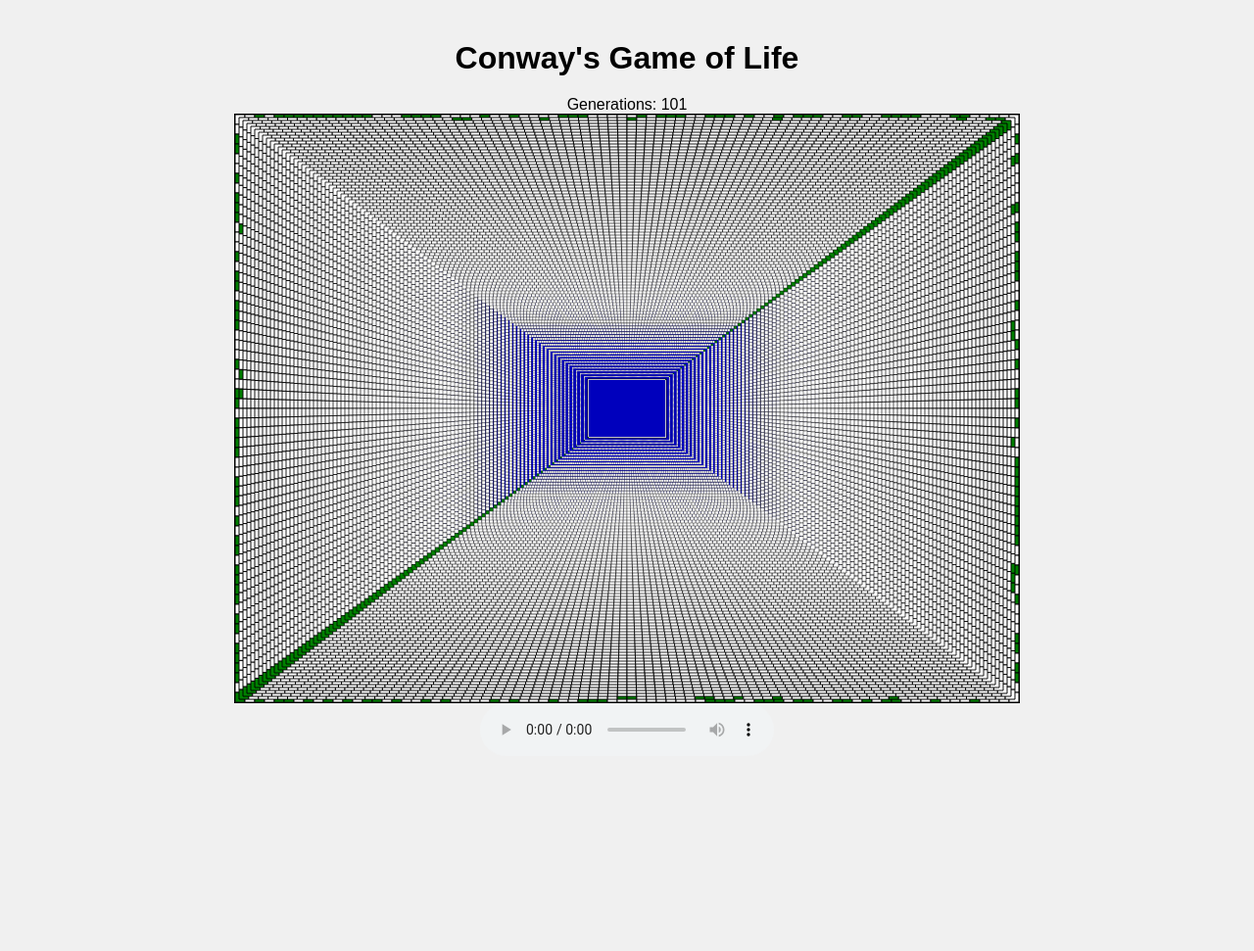
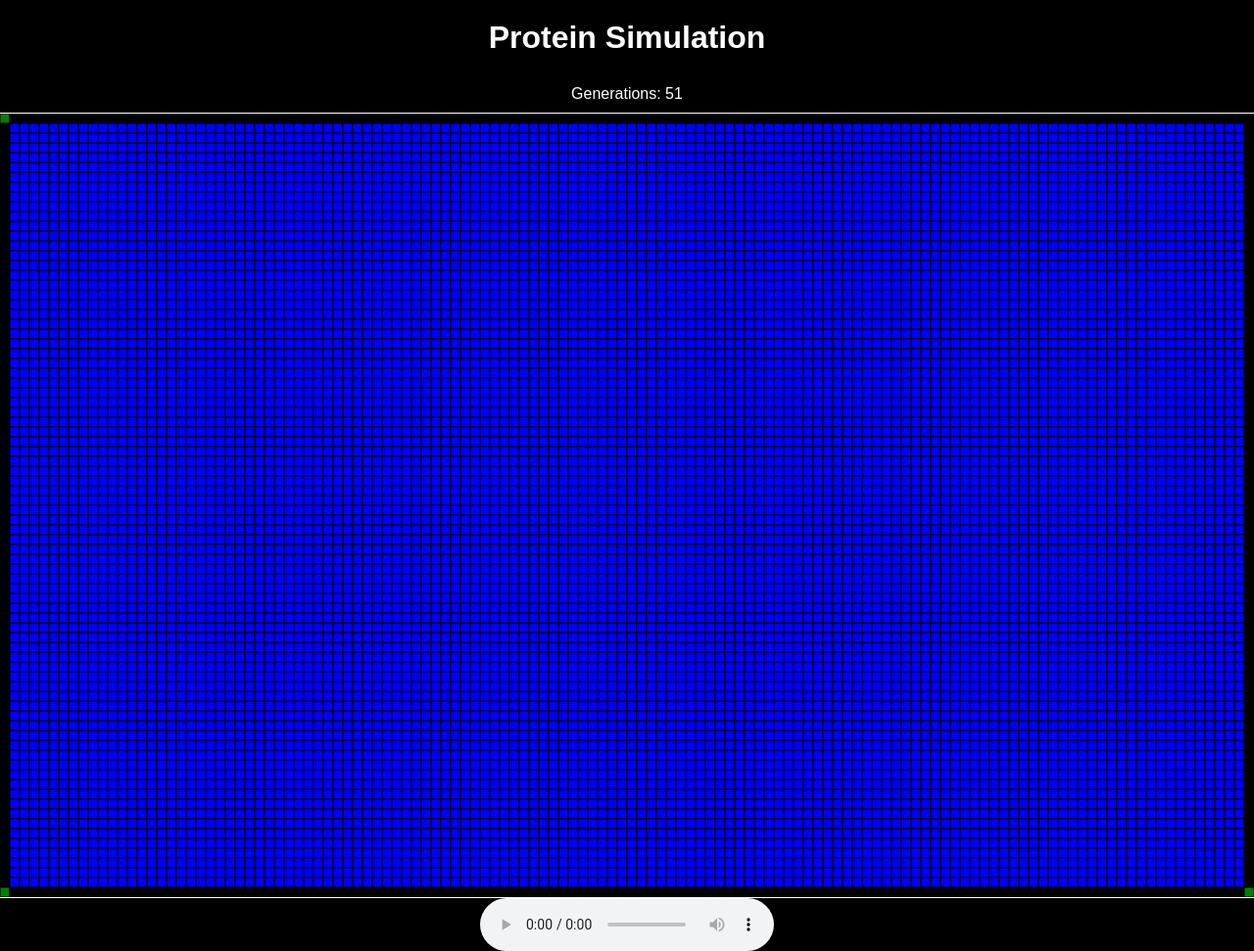
Before and after one commit to igormelo9001/gameOfLife, a plain HTML site: page browser/index.html in a window 1280 px wide. Shown: the whole page at 98% size. Before the commit the page ends 800 px from the top, so only its background shows below. Drawn offline with Linux system fonts and the light colour scheme.

Commit message:
first model

```diff
--- a/browser/index.html
+++ b/browser/index.html
@@ -3,25 +3,17 @@
 <head>
   <meta charset="UTF-8">
   <meta name="viewport" content="width=device-width, initial-scale=1.0">
-  <title>Conway's Game of Life</title>
+  <title>Protein Simulation</title>
   <link rel="stylesheet" href="styles.css">
 </head>
 <body>
-  <h1>Conway's Game of Life</h1>
-
-  <!-- Contador de Gerações -->
+  <h1>Protein Simulation</h1>
   <div id="generation-counter">Generations: 0</div>
-
-  <!-- Tabuleiro do Jogo -->
   <canvas id="gameCanvas"></canvas>
-
-  <!-- Player de Rádio -->
   <audio id="radioPlayer" controls autoplay>
-    <!-- Teste com uma rádio confiável, como SomaFM Space Rock -->
-    <source src="https://ice5.somafm.com/spacestation-128-mp3" type="audio/mpeg">
-    Seu navegador não suporta o elemento de áudio.
+    <source src="https://www.radio.net/s/space_music" type="audio/mpeg">
+    Your browser does not support the audio element.
   </audio>
-
   <script src="script.js"></script>
 </body>
 </html>
--- a/browser/script.js
+++ b/browser/script.js
@@ -1,84 +1,80 @@
 const canvas = document.getElementById('gameCanvas');
 const ctx = canvas.getContext('2d');
 const resolution = 10;
-canvas.width = 800;
-canvas.height = 600;
-const COLS = canvas.width / resolution;
-const ROWS = canvas.height / resolution;
+canvas.width = window.innerWidth;
+canvas.height = window.innerHeight;
+const COLS = Math.floor(canvas.width / resolution);
+const ROWS = Math.floor(canvas.height / resolution);
 
 let grid = buildGrid();
 let generations = 0;
 const generationCounter = document.getElementById('generation-counter');
-let zoomFactor = 1; // Fator inicial de zoom (1 = sem zoom)
-const zoomSpeed = 0.01; // Velocidade de zoom
-const minZoomFactor = 0.1; // Fator de zoom mínimo
 
-// Função para criar o tabuleiro vazio
+// Function to create an empty grid
 function buildGrid() {
-  return new Array(COLS).fill(null)
-    .map(() => new Array(ROWS).fill(0));
+  return new Array(COLS).fill(null).map(() => new Array(ROWS).fill(0));
 }
 
-// Função para desenhar o tabuleiro com zoom out gradual
+// Function to render the grid
 function render(grid) {
-  ctx.save(); // Salva o estado do contexto
-
-  // Aplica o zoom e centraliza o canvas
-  ctx.translate(canvas.width / 2, canvas.height / 2);
-  ctx.scale(zoomFactor, zoomFactor);
-  ctx.translate(-canvas.width / 2, -canvas.height / 2);
-
+  ctx.clearRect(0, 0, canvas.width, canvas.height); // Clear canvas
   for (let col = 0; col < grid.length; col++) {
     for (let row = 0; row < grid[col].length; row++) {
       const cell = grid[col][row];
       ctx.beginPath();
       ctx.rect(col * resolution, row * resolution, resolution, resolution);
-      ctx.fillStyle = cell === 2 ? 'blue' : (cell === 1 ? 'green' : 'white');
+      ctx.fillStyle = cell === 2 ? 'blue' : (cell === 1 ? 'green' : 'black');
       ctx.fill();
       ctx.stroke();
     }
   }
-
-  ctx.restore(); // Restaura o estado do contexto
 }
 
-// Função para copiar o tabuleiro
+// Function to copy the grid
 function copyGrid(grid) {
   return grid.map(arr => [...arr]);
 }
 
-// Função para gerar a próxima geração
+// Function to generate the next generation
 function nextGeneration(grid) {
   const nextGen = buildGrid();
+  let newProteinFound = false;
 
   for (let col = 0; col < grid.length; col++) {
     for (let row = 0; row < grid[col].length; row++) {
       const cell = grid[col][row];
       const numNeighbors = countNeighbors(grid, col, row);
 
-      // Condições para aminoácidos e proteínas
+      // Amino acids and proteins rules
       if (cell === 1 && numNeighbors < 2) {
-        nextGen[col][row] = 0; // Aminoácido morre
+        nextGen[col][row] = 0; // Amino acid dies
       } else if (cell === 1 && numNeighbors > 3) {
-        nextGen[col][row] = 0; // Aminoácido morre
+        nextGen[col][row] = 0; // Amino acid dies
       } else if (cell === 0 && numNeighbors === 3) {
-        nextGen[col][row] = 1; // Aminoácido nasce
+        nextGen[col][row] = 1; // Amino acid born
       } else {
         nextGen[col][row] = cell;
       }
 
-      // Transformar um grupo de aminoácidos em proteína (azul) sem sair do grid
+      // Transform a group of amino acids into a protein (blue) within grid boundaries
       if (numNeighbors >= 4) {
         if (col > 0 && col < COLS - 1 && row > 0 && row < ROWS - 1) {
-          nextGen[col][row] = 2; // Proteína
+          nextGen[col][row] = 2; // Protein
+          newProteinFound = true;
         }
       }
     }
   }
+
+  // If no new protein found, randomly move an existing protein
+  if (!newProteinFound) {
+    moveRandomProtein(nextGen);
+  }
+
   return nextGen;
 }
 
-// Função para contar os vizinhos
+// Function to count neighbors
 function countNeighbors(grid, col, row) {
   let sum = 0;
   const neighbors = [
@@ -98,28 +94,51 @@ function countNeighbors(grid, col, row) {
   return sum;
 }
 
-// Função para ajustar o intervalo de atualização e aplicar o zoom out gradual
+// Function to move a random protein to a new position
+function moveRandomProtein(grid) {
+  const proteinCells = [];
+
+  // Collect all protein cells
+  for (let col = 0; col < grid.length; col++) {
+    for (let row = 0; row < grid[col].length; row++) {
+      if (grid[col][row] === 2) {
+        proteinCells.push({ col, row });
+      }
+    }
+  }
+
+  if (proteinCells.length > 0) {
+    const { col, row } = proteinCells[Math.floor(Math.random() * proteinCells.length)];
+    const directions = [
+      [-1, 0], [1, 0], [0, -1], [0, 1]
+    ];
+    const [dx, dy] = directions[Math.floor(Math.random() * directions.length)];
+    const newCol = col + dx;
+    const newRow = row + dy;
+
+    if (newCol >= 0 && newCol < COLS && newRow >= 0 && newRow < ROWS) {
+      grid[col][row] = 0; // Remove protein from old position
+      grid[newCol][newRow] = 2; // Place protein at new position
+    }
+  }
+}
+
+// Function to adjust the update interval
 function update() {
   grid = nextGeneration(grid);
 
-  // Renderiza a nova geração
+  // Render the new generation
   render(grid);
 
-  // Atualiza o contador de gerações
+  // Update generation counter
   generations++;
   generationCounter.innerText = `Generations: ${generations}`;
 
-  // Aplica o zoom out gradual
-  zoomFactor -= zoomSpeed;
-  if (zoomFactor < minZoomFactor) { // Limite mínimo para o zoom
-    zoomFactor = minZoomFactor; // Impede o zoom de diminuir demais
-  }
-
-  // Atualiza o próximo frame
-  setTimeout(() => requestAnimationFrame(update), 50); // Ajuste o intervalo aqui
+  // Update the next frame
+  setTimeout(() => requestAnimationFrame(update), 100); // Adjusted interval for smoother transition
 }
 
-// Inicializa o jogo com alguns aminoácidos aleatórios
+// Initialize the grid with some random amino acids
 function seedGrid() {
   for (let col = 0; col < grid.length; col++) {
     for (let row = 0; row < grid[col].length; row++) {
@@ -128,6 +147,6 @@ function seedGrid() {
   }
 }
 
-// Iniciar o jogo
+// Start the simulation
 seedGrid();
-update(); // Inicia a simulação
+update(); // Start the simulation
--- a/browser/styles.css
+++ b/browser/styles.css
@@ -1,17 +1,23 @@
 body {
+  font-family: Arial, sans-serif;
   display: flex;
   flex-direction: column;
   align-items: center;
-  background-color: #f0f0f0;
   margin: 0;
-  padding: 20px;
-  font-family: Arial, sans-serif;
+  padding: 0;
+  background-color: #000;
+  color: #fff;
 }
 
 h1 {
-  margin-bottom: 20px;
+  margin: 20px 0;
 }
 
-#gameCanvas {
-  border: 1px solid #000;
+#generation-counter {
+  margin: 10px;
 }
+
+canvas {
+  border: 1px solid #fff;
+  background-color: #000;
+}
```
